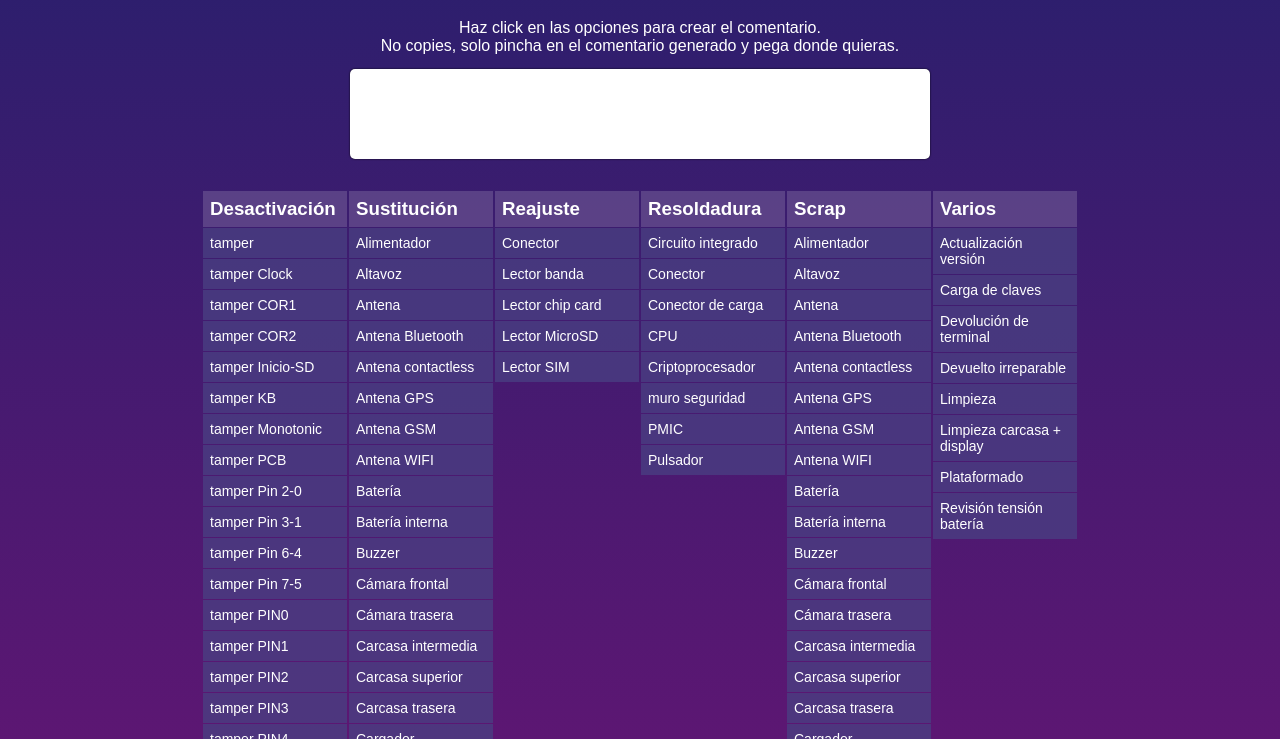
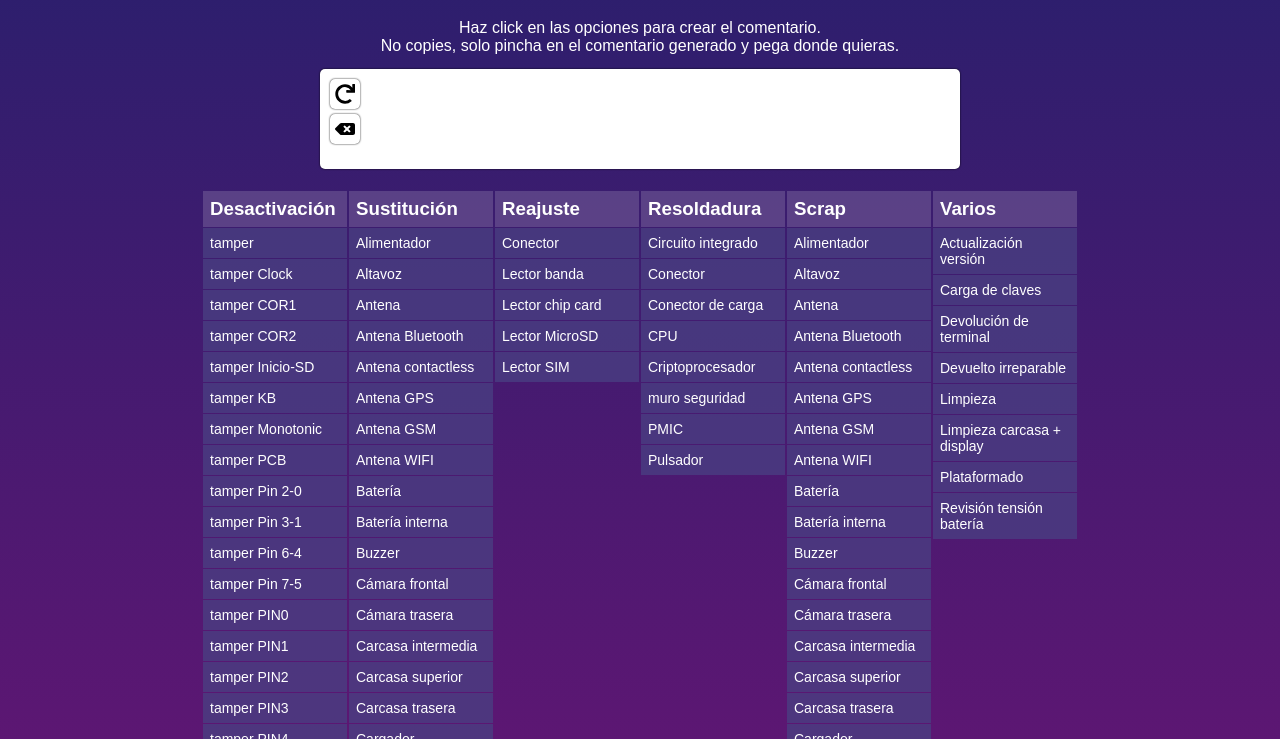
Before and after one commit to cesarforall/comentarios, a plain HTML site: page index.html in a window 1280 px wide. Shown: the part 61-800 px from the top of the page. Drawn offline with Linux system fonts and the light colour scheme.

Commit message:
backspace and reload buttons created

```diff
--- a/index.html
+++ b/index.html
@@ -10,13 +10,25 @@
 	<body>
 		<header>
 			<h1>Creador de comentarios</h1>
-			<p>Haz click en las opciones para crear el comentario.<br>No copies, solo pincha en el comentario generado y pega donde quieras.</p>
+			<p>
+				Haz click en las opciones para crear el comentario.
+				<br />
+				No copies, solo pincha en el comentario generado y pega donde quieras.
+			</p>
 		</header>
 		<main>
 			<div id="comments-container" class="comments-container"></div>
 		</main>
 		<section>
 			<div id="whole-comment-container" class="whole-comment-container">
+				<div>
+					<div class="buttons-container">
+						<figure class="reload-btn" onclick="location.reload()">
+							<img src="./img/redo-solid.svg" alt="" />
+						</figure>
+						<figure><img class="backspace-btn" src="./img/backspace-solid.svg" alt="" /></figure>
+					</div>
+				</div>
 				<p id="whole-comment-text"></p>
 			</div>
 		</section>
--- a/styles.css
+++ b/styles.css
@@ -35,24 +35,50 @@ main {
 	color: white;
 	background-color: #4a4083c0;
 }
-
+section {
+	display: flex;
+	gap: 100px;
+}
 .whole-comment-container {
+	display: flex;
 	position: fixed;
-	width: 540px;
+	width: 620px;
 	min-height: 80px;
 	top: 90px;
 	left: 0;
 	right: 0;
-	padding: 5px 20px;
+	padding: 10px;
 	margin: 40px auto;
 	background: #ffffff;
-	/* border: 1px solid black; */
 	color: black;
 	border-radius: 5px;
 	box-shadow: 0px 0px 2px 0px black;
 	cursor: pointer;
 }
+.buttons-container {
+	width: 40px;
+	display: flex;
+	gap: 5px;
+	flex-direction: column;
+}
+.buttons-container figure {
+	display: inline-block;
+	width: 20px;
+	margin: 0;
+	height: 20px;
+	padding: 5px;
+	border-radius: 5px;
+	box-shadow: 0px 0px 2px 0px black;
+	cursor: pointer;
+	background-color: #ffffff;
 
+}
+.backspace-btn {
+	margin-top: 2px;
+}
+#whole-comment-text {
+	margin: 0;
+}
 footer {
 	display: flex;
 	justify-content: center;
```
Also changed, not shown: img/backspace-solid.svg (added), img/redo-solid.svg (added).
